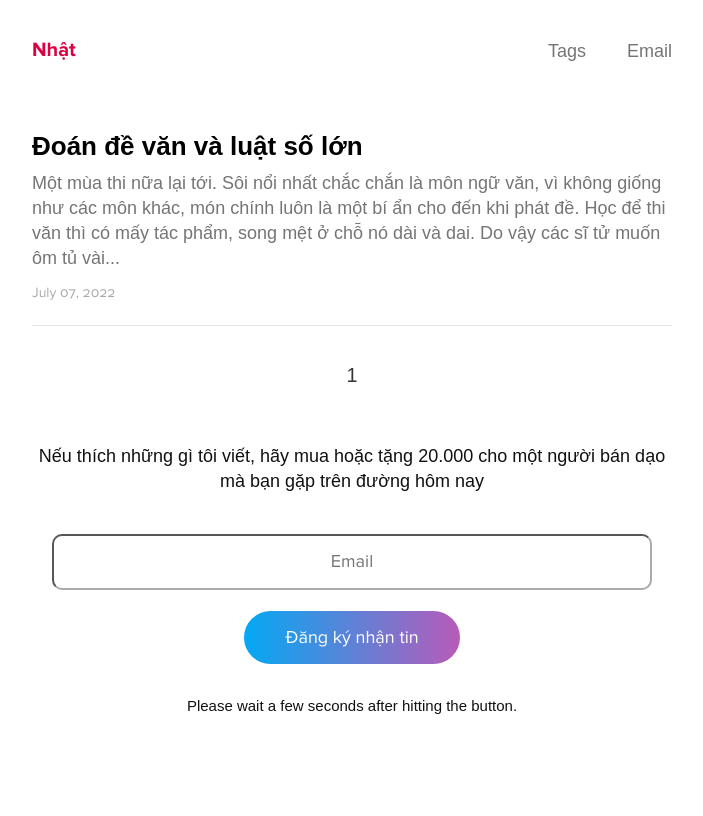
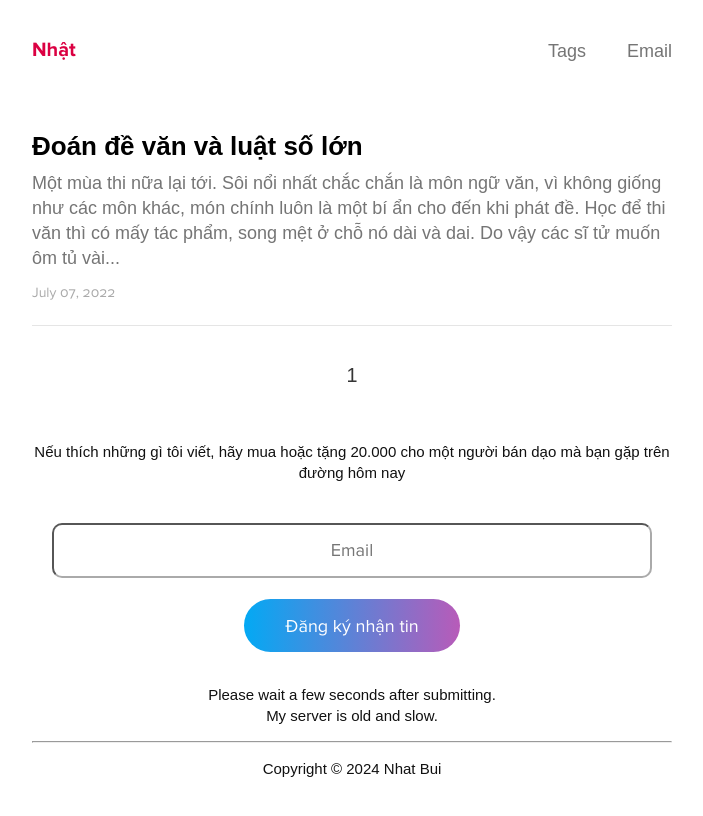
Before and after one commit to writebutwhy/writebutwhy.github.io, a Jekyll site: the page built from index.html, in a window 1280 px wide. Shown: the top 816 px of the page, without its empty margins (288-991 px from the left). Built offline with Jekyll 4.4.1, drawn with Linux system fonts in a browser that asks for light colours; some web fonts are replaced; the list of posts is cut into pages by our own code.

Commit message:
edit footter

```diff
--- a/_includes/footer.html
+++ b/_includes/footer.html
@@ -1,27 +1,23 @@
 <footer>
-	<p align="center" id="#footnote">
+	<small>
+	<p align="center">
 		Nếu thích những gì tôi viết, hãy mua hoặc tặng 20.000 cho một người bán dạo mà bạn gặp trên đường hôm nay
 	</p>
+	</small>
 
 	<script src="https://ajax.googleapis.com/ajax/libs/jquery/3.7.1/jquery.min.js"></script>
 	<script src="https://malsup.github.io/jquery.form.js"></script>
 	<script>
 		// wait for the DOM to be loaded
-		$(document).ready(function() {
+		$(document).ready(function () {
 			// bind 'myForm' and provide a simple callback function
-		    $('#subscription').ajaxForm(function() {
+			$('#subscription').ajaxForm(function () {
 				alert("Đăng ký thành công ^^");
 			});
 		});
 	</script>
 
 	<style>
-
-#footnote {
-	font-family: "Proxima", monospace;
-	font-size: small;
-}
-
 		#subscription {
 			margin: 40px 0 -30px;
 		}
@@ -45,10 +41,11 @@ border-color: #aaa;
 		#email-box:focus {
 			outline-offset: 0px !important;
 			outline: none !important;
-  box-shadow: 0 16px 24px 0 rgba(0,0,0,.1);
+			box-shadow: 0 16px 24px 0 rgba(0, 0, 0, .1);
 		}
+
 		#email-box:hover {
-    box-shadow: 0 16px 24px 0 rgba(0,0,0,.1);
+			box-shadow: 0 16px 24px 0 rgba(0, 0, 0, .1);
 		}
 
 
@@ -63,7 +60,7 @@ border-color: #aaa;
 			height: 2.4em;
 			line-height: 2em;
 			text-align: center;
- background: linear-gradient(90deg,#03a9f4,#f441a5,#ffeb3b,#03a9f4);
+			background: linear-gradient(90deg, #03a9f4, #f441a5, #ffeb3b, #03a9f4);
 			background-size: 300%;
 			border-radius: 30px;
 			z-index: 1;
@@ -94,7 +91,7 @@ border-color: #aaa;
 			right: -5px;
 			bottom: -5px;
 			z-index: -1;
- background: linear-gradient(90deg,#03a9f4,#f441a5,#ffeb3b,#03a9f4);
+			background: linear-gradient(90deg, #03a9f4, #f441a5, #ffeb3b, #03a9f4);
 			background-size: 400%;
 			border-radius: 35px;
 			transition: 1s;
@@ -105,13 +102,14 @@ border-color: #aaa;
 		}
 
 		#submit:active {
- background: linear-gradient(32deg,#03a9f4,#f441a5,#ffeb3b,#03a9f4);
+			background: linear-gradient(32deg, #03a9f4, #f441a5, #ffeb3b, #03a9f4);
 		}
 
 		@media only screen and (max-width: 480px) {
 			h1 {
 				font-size: 40px;
 			}
+
 			#email-box {
 				width: 94%;
 				max-width: 600px;
@@ -122,17 +120,23 @@ border-color: #aaa;
 		}
 	</style>
 
-	<form id="subscription"
-	  method="POST"
-	  action="https://script.google.com/macros/s/AKfycbwOLBIcuzWE8t77bd3tRzLpJbhwI0Q875bf42mKWJ1mwyYL4DTZS3vt0Y4afNG348En/exec"
-	>
+	<form id="subscription" method="POST"
+		action="https://script.google.com/macros/s/AKfycbwOLBIcuzWE8t77bd3tRzLpJbhwI0Q875bf42mKWJ1mwyYL4DTZS3vt0Y4afNG348En/exec">
 		<input name="Email" type="email" placeholder="Email" id="email-box" required>
 		<button type="submit" id="submit">Đăng ký nhận tin</button>
 	</form>
 	<br />
 	<small>
 		<p align="center">
-	Please wait a few seconds after hitting the button.
+			Please wait a few seconds after submitting.<br />My server is old and slow.
+		</p>
+	</small>
+
+	<hr>
+
+	<small>
+		<p align="center">
+			Copyright &#169;  2024 Nhat Bui
 		</p>
 	</small>
 </footer>
```
Lines whose indentation alone changed are shown as unchanged.
